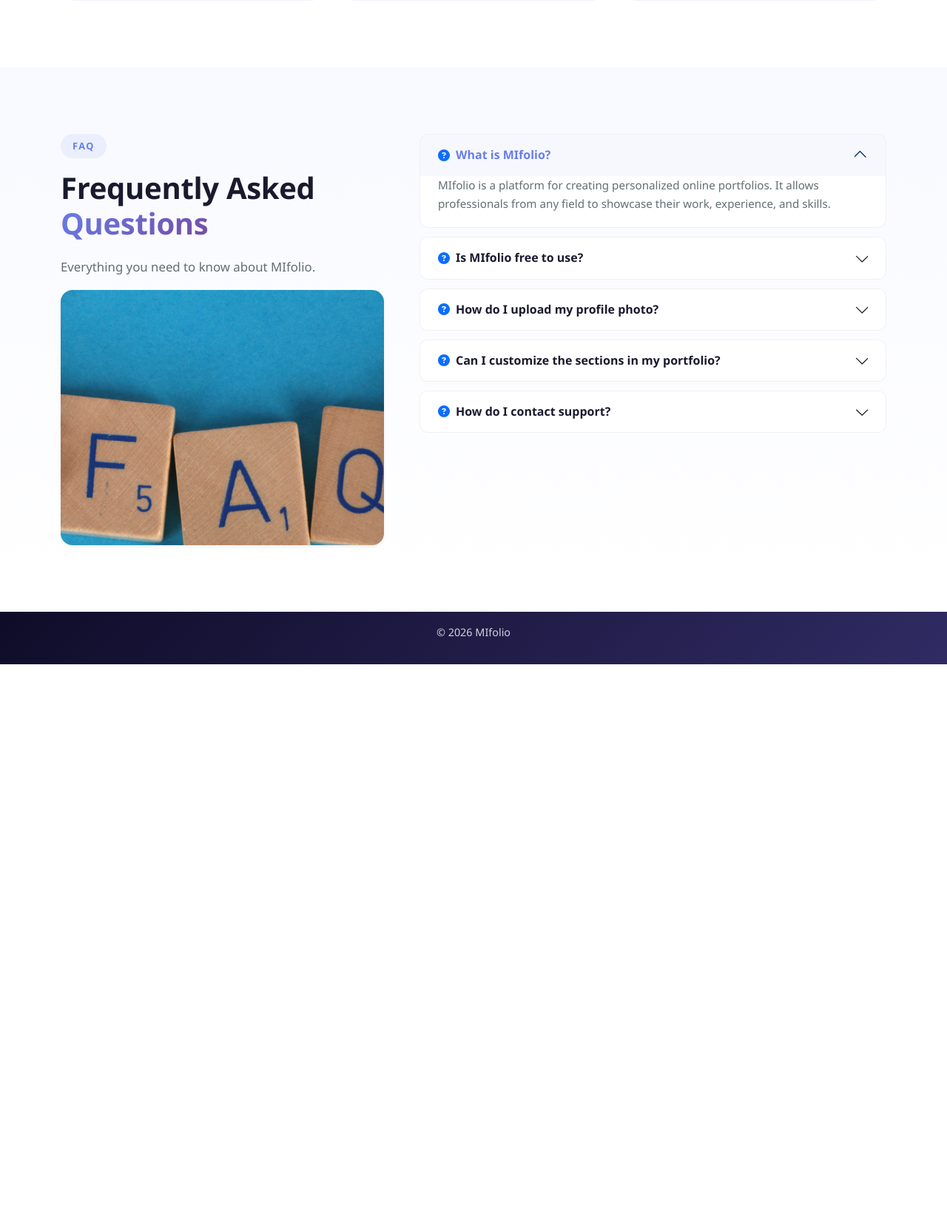
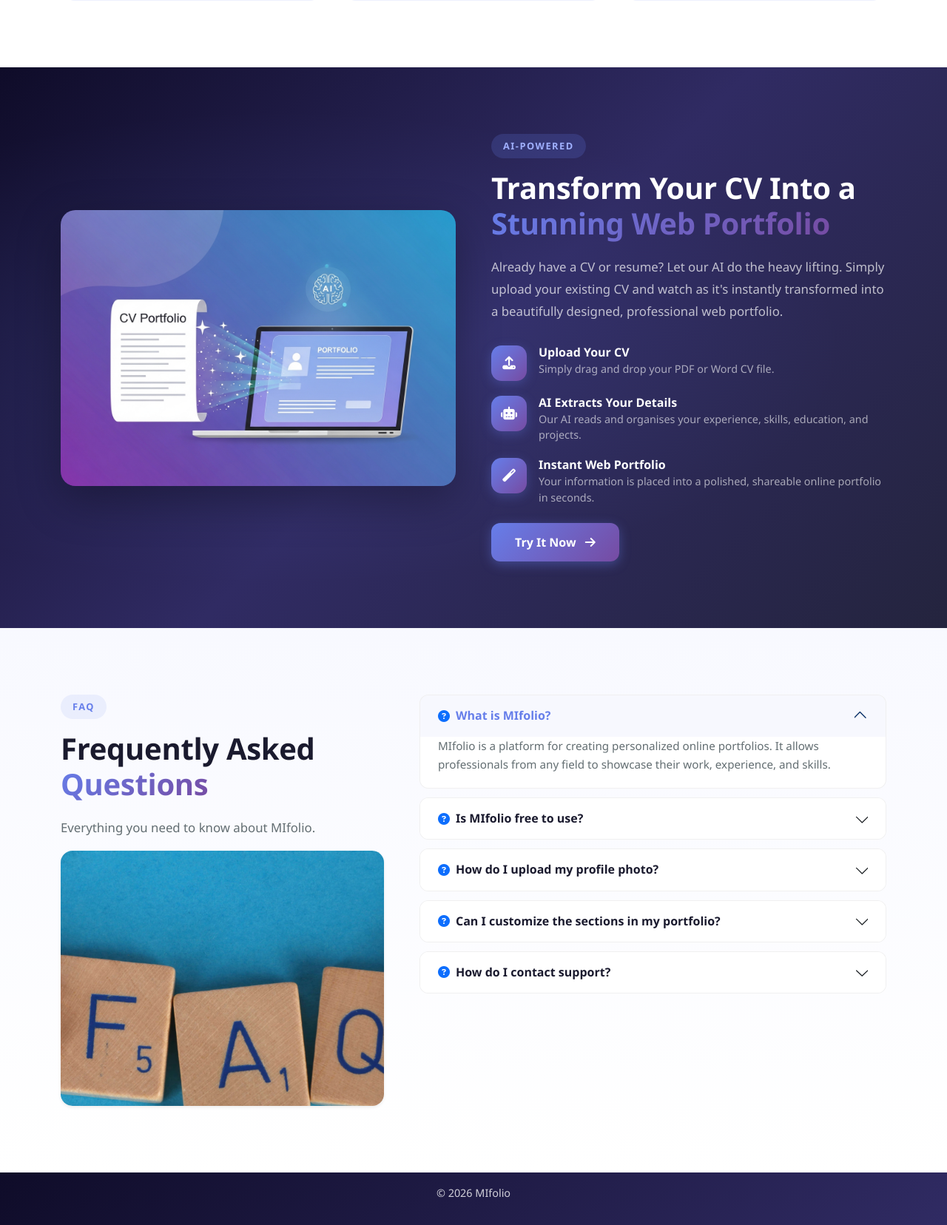
Before and after one commit to chrysanthusobinna/django-portfolio, a Django app: page / in a window 1280 px wide. Shown: the part 3334-4990 px from the top of the page at 74% size. Before the commit the page ends 4232 px from the top, so only its background shows below. Run offline with Django 4.2, Linux system fonts and the light colour scheme.

Commit message:
Add AI-powered CV transformation section to the home page
Adds a new section to the home page template (home-page.html) and its corresponding CSS (styles.css) to promote an AI-powered feature that transforms user CVs into web portfolios. Includes an image, descriptive text, feature highlights, and a call-to-action button.

Replit-Commit-Author: Agent
Replit-Commit-Session-Id: 9d698cb2-94c7-4a1a-83f7-568c51fffbb6
Replit-Commit-Checkpoint-Type: full_checkpoint
Replit-Commit-Event-Id: 9bb19bc8-dff4-4e6c-be49-1060a2aa10fe
Replit-Commit-Screenshot-Url: https://storage.googleapis.com/screenshot-production-us-central1/1f5fe7d4-1cdf-4b6f-b09e-05f67c314425/9d698cb2-94c7-4a1a-83f7-568c51fffbb6/4jjADRJ
Replit-Helium-Checkpoint-Created: true

```diff
--- a/portfolio_app/templates/home-page.html
+++ b/portfolio_app/templates/home-page.html
@@ -253,6 +253,52 @@
     </div>
 </section>
 
+<section class="section-modern ai-cv-section">
+    <div class="container">
+        <div class="row align-items-center g-5">
+            <div class="col-lg-6">
+                <div class="ai-cv-image-wrapper">
+                    <img src="{% static 'images/ai-cv-transform.png' %}" alt="AI CV Transformation" class="ai-cv-image">
+                </div>
+            </div>
+            <div class="col-lg-6">
+                <div class="ai-cv-content">
+                    <span class="section-label">AI-Powered</span>
+                    <h2 class="section-heading">Transform Your CV Into a <span class="text-gradient">Stunning Web Portfolio</span></h2>
+                    <p class="section-text">
+                        Already have a CV or resume? Let our AI do the heavy lifting. Simply upload your existing CV and watch as it's instantly
+                        transformed into a beautifully designed, professional web portfolio.
+                    </p>
+                    <div class="ai-cv-features">
+                        <div class="ai-cv-feature">
+                            <div class="ai-cv-feature-icon"><i class="fas fa-upload"></i></div>
+                            <div>
+                                <h6 class="ai-cv-feature-title">Upload Your CV</h6>
+                                <p class="ai-cv-feature-text">Simply drag and drop your PDF or Word CV file.</p>
+                            </div>
+                        </div>
+                        <div class="ai-cv-feature">
+                            <div class="ai-cv-feature-icon"><i class="fas fa-robot"></i></div>
+                            <div>
+                                <h6 class="ai-cv-feature-title">AI Extracts Your Details</h6>
+                                <p class="ai-cv-feature-text">Our AI reads and organises your experience, skills, education, and projects.</p>
+                            </div>
+                        </div>
+                        <div class="ai-cv-feature">
+                            <div class="ai-cv-feature-icon"><i class="fas fa-magic"></i></div>
+                            <div>
+                                <h6 class="ai-cv-feature-title">Instant Web Portfolio</h6>
+                                <p class="ai-cv-feature-text">Your information is placed into a polished, shareable online portfolio in seconds.</p>
+                            </div>
+                        </div>
+                    </div>
+                    <a href="{% url 'account_signup' %}" class="btn btn-hero-primary mt-4">Try It Now <i class="fas fa-arrow-right ms-2"></i></a>
+                </div>
+            </div>
+        </div>
+    </div>
+</section>
+
 <section class="section-modern faq-section-modern">
     <div class="container">
         <div class="row align-items-start g-5">
--- a/static/css/styles.css
+++ b/static/css/styles.css
@@ -791,6 +791,91 @@ button.btn {
     line-height: 1.6;
 }
 
+/* AI CV SECTION */
+.ai-cv-section {
+    background: linear-gradient(135deg, #0f0c29 0%, #302b63 50%, #24243e 100%);
+    position: relative;
+    overflow: hidden;
+}
+
+.ai-cv-section::before {
+    content: '';
+    position: absolute;
+    top: 0; left: 0; right: 0; bottom: 0;
+    background: radial-gradient(ellipse at 30% 50%, rgba(102, 126, 234, 0.12) 0%, transparent 60%);
+    pointer-events: none;
+}
+
+.ai-cv-image-wrapper {
+    position: relative;
+    z-index: 2;
+}
+
+.ai-cv-image {
+    width: 100%;
+    border-radius: 20px;
+    box-shadow: 0 20px 60px rgba(0,0,0,0.3);
+}
+
+.ai-cv-content {
+    position: relative;
+    z-index: 2;
+}
+
+.ai-cv-section .section-label {
+    background: rgba(102, 126, 234, 0.2);
+    color: #a0b0ff;
+}
+
+.ai-cv-section .section-heading {
+    color: white;
+}
+
+.ai-cv-section .section-text {
+    color: rgba(255,255,255,0.7);
+}
+
+.ai-cv-features {
+    margin-top: 30px;
+    display: flex;
+    flex-direction: column;
+    gap: 20px;
+}
+
+.ai-cv-feature {
+    display: flex;
+    align-items: flex-start;
+    gap: 16px;
+}
+
+.ai-cv-feature-icon {
+    width: 48px;
+    height: 48px;
+    border-radius: 14px;
+    background: linear-gradient(135deg, #667eea, #764ba2);
+    color: white;
+    display: flex;
+    align-items: center;
+    justify-content: center;
+    font-size: 1.1rem;
+    flex-shrink: 0;
+    box-shadow: 0 4px 15px rgba(102, 126, 234, 0.3);
+}
+
+.ai-cv-feature-title {
+    font-weight: 700;
+    color: white;
+    margin-bottom: 2px;
+    font-size: 1rem;
+}
+
+.ai-cv-feature-text {
+    color: rgba(255,255,255,0.6);
+    font-size: 0.9rem;
+    margin-bottom: 0;
+    line-height: 1.5;
+}
+
 /* FAQ SECTION */
 .faq-section-modern {
     background: linear-gradient(180deg, #f8f9ff 0%, #ffffff 100%);
```
Also changed, not shown: static/images/ai-cv-transform.png (added).
